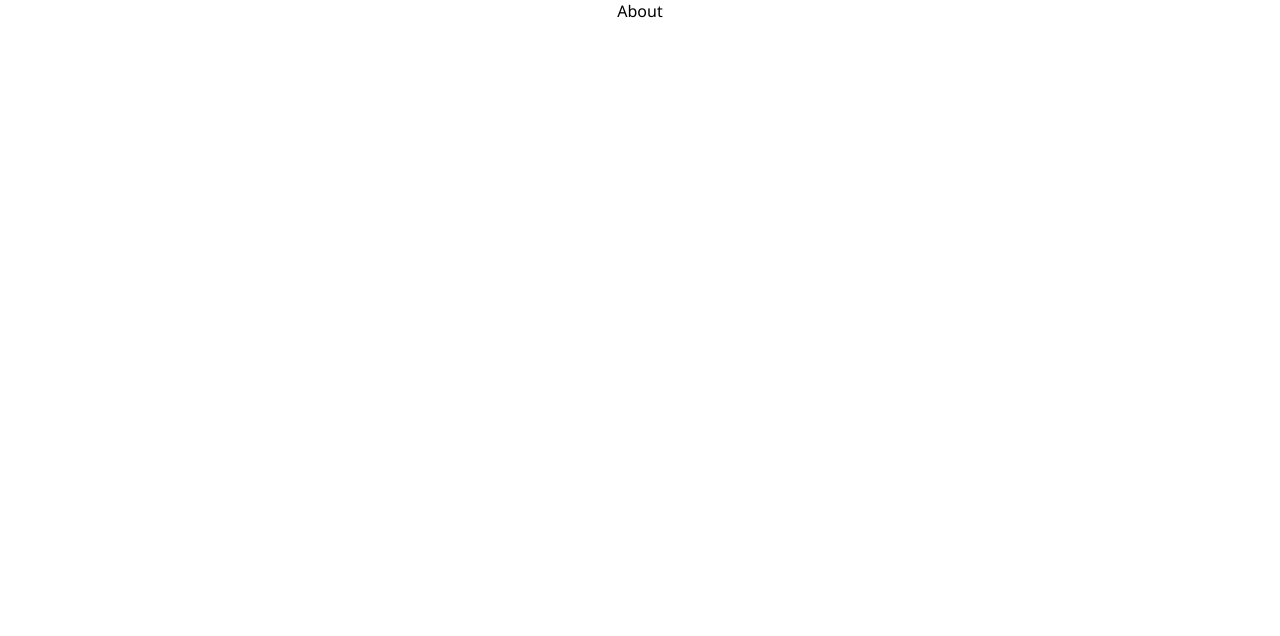
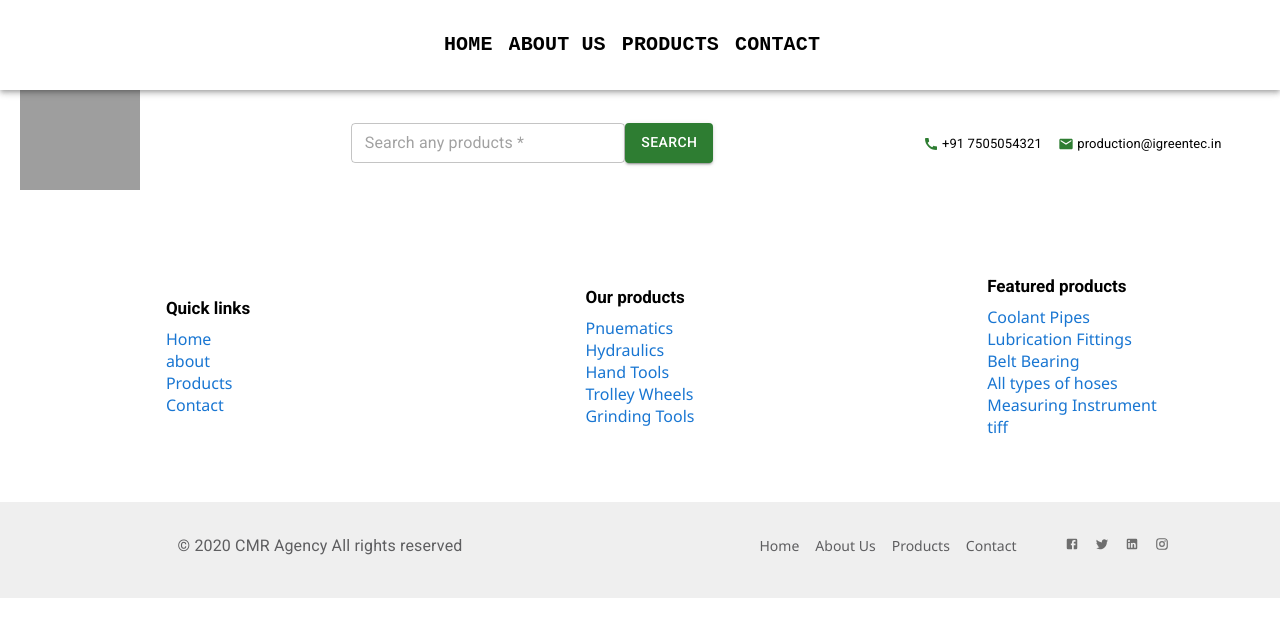
Before and after one commit to mdqtraining/CMRAgency-website, a React (Create React App) app: page /about in a window 1280 px wide. Shown: the top 636 px of the page. Built offline with nearby package versions, Linux system fonts and the light colour scheme; grey boxes are pictures that could not be loaded.

Commit message:
added slides and Navbar and lits centered

```diff
--- a/src/components/FootSection/BottomShortcuts/BottomShortcut.jsx
+++ b/src/components/FootSection/BottomShortcuts/BottomShortcut.jsx
@@ -1,35 +1,45 @@
-import {Grid, Link,ListItem, ListItemText, Typography } from "@mui/material"
+import {Grid, Link,Stack, Typography } from "@mui/material"
 import { Box} from "@mui/system"
-// import { Link } from "react-router-dom"
 
 export default function BottomShortcut() {
   return (
-    <Box>
-      <Grid container mt={5}>
-          <Grid item xs={4} >
-            <Typography variant="h5" color="initial">Quick links</Typography>
-            <ListItem><ListItemText><Link href="/products" underline="none">Home</Link></ListItemText></ListItem>
-            <ListItem><ListItemText><Link href="/products" underline="none">about</Link></ListItemText></ListItem>
-            <ListItem> <ListItemText><Link href="/products" underline="none">Products</Link></ListItemText></ListItem>
-            <ListItem><ListItemText><Link href="/products" underline="none"> Contact</Link></ListItemText></ListItem>
+      <Grid container mt={8} mb={8} spacing={2} alignItems='center'>
+          <Grid item xs={12} md={3} lg={4} justifyContent='center'>
+          <Stack sx={{alignItems:'center'}}>
+           <ul style={{listStyle:'none' , display:'list-item' , textAlign:'left'}}>
+           <Typography variant="h5" color="initial" fontWeight={600} fontSize={17} marginBottom={1}>Quick links</Typography>
+            <li><Link href="/" underline="none">Home</Link></li>
+            <li><Link href="/about" underline="none">about</Link></li>
+            <li><Link href="/products" underline="none">Products</Link></li>
+            <li><Link href="/contact" underline="none"> Contact</Link></li>
+            </ul>
+            </Stack>
           </Grid>
-        <Grid item xs={4}>
-            <Typography variant="h5" color="initial">Our products</Typography>
-            <ListItem><ListItemText><Link href="/products" underline="none">Pnuematics</Link></ListItemText></ListItem>
-            <ListItem><ListItemText><Link href="/products" underline="none">Hydraulics</Link></ListItemText></ListItem>
-            <ListItem> <ListItemText><Link href="/products" underline="none">Hand Tools</Link></ListItemText></ListItem>
-            <ListItem><ListItemText><Link href="/products" underline="none"> Trolley Wheels</Link></ListItemText></ListItem>
-            <ListItem><ListItemText><Link href="/products" underline="none"> Cutting & Grinding Tools</Link></ListItemText></ListItem>
+        <Grid  item xs={12} md={3} lg={4} justifyContent='center'>
+        <Stack sx={{alignItems:'center'}}>
+          <ul style={{listStyle:'none' , display:'list-item' , textAlign:'left'}}>
+            <Typography variant="h5" color="initial"fontWeight={600} fontSize={17} marginBottom={1}>Our products</Typography>
+            <li><Link href="/products" underline="none">Pnuematics</Link></li>
+            <li><Link href="/products" underline="none">Hydraulics</Link></li>
+            <li><Link href="/products" underline="none">Hand Tools</Link></li>
+            <li><Link href="/products" underline="none"> Trolley Wheels</Link></li>
+            <li><Link href="/products" underline="none"> Grinding Tools</Link></li>
+            </ul>
+            </Stack>
         </Grid>
-        <Grid item xs={4}>
-            <Typography variant="h5" color="initial">Featured products</Typography>
-            <ListItem><ListItemText><Link href="/products" underline="none">Coolant Pipes & Lubrication Fittings</Link></ListItemText></ListItem>
-            <ListItem><ListItemText><Link href="/products" underline="none">Belt Bearing</Link></ListItemText></ListItem>
-            <ListItem> <ListItemText><Link href="/products" underline="none">All types of hoses</Link></ListItemText></ListItem>
-            <ListItem><ListItemText><Link href="/products" underline="none"> Measuring Instrument</Link></ListItemText></ListItem>
-            <ListItem><ListItemText><Link href="/products" underline="none"> tiff</Link></ListItemText></ListItem>
+        <Grid  item xs={12} md={3} lg={4} justifyContent='center'>
+        <Stack sx={{alignItems:'center'}}>
+          <ul style={{listStyle:'none' , display:'list-item' , textAlign:'left'}}>
+            <Typography variant="h5" color="initial" fontWeight={600} fontSize={17} marginBottom={1}>Featured products</Typography>
+            <li><Link href="/products" underline="none">Coolant Pipes</Link></li>
+            <li><Link href="/products" underline="none">Lubrication Fittings</Link></li>
+            <li><Link href="/products" underline="none">Belt Bearing</Link></li>
+            <li><Link href="/products" underline="none">All types of hoses</Link></li>
+            <li><Link href="/products" underline="none"> Measuring Instrument</Link></li>
+            <li><Link href="/products" underline="none"> tiff</Link></li>
+            </ul>
+            </Stack>
         </Grid>
       </Grid>
-    </Box>
   )
 }
--- a/src/components/FootSection/CopyrightSection/CrandLink.jsx
+++ b/src/components/FootSection/CopyrightSection/CrandLink.jsx
@@ -6,23 +6,21 @@ import { Box,Grid, Link, Typography } from '@mui/material';
 
 export default function CrandLink() {
   return (
-    <Box sx={{backgroundColor:'#efefef' , height :100 , width:'100%'}}>
-      <Grid container>
-        <Grid item xs={6} mt={5}>
+    <Grid container sx={{backgroundColor:'#efefef' , width:'100%' , alignItems:'center'}}>
+        <Grid item xs={12} lg={6} mt={4} mb={5}>
         <Typography color='#5e5e60'>© 2020 CMR Agency All rights reserved</Typography>
         </Grid>
-      <Grid item xs={6} mt={5} sx={{fontSize:14}}>
-          <Link href="/" underline='none' color='#5e5e60' marginRight={2}>Home</Link>
+      <Grid item xs={12} lg={6} mt={4} mb={5} sx={{fontSize:14}}>
+          <Link href="/" underline='none' color='#5e5e60' marginLeft={3} marginRight={2}>Home</Link>
           <Link href="/about" underline='none' color='#5e5e60' marginRight={2}>About Us</Link>
           <Link href="/products" underline='none' color='#5e5e60' marginRight={2}>Products</Link>
-          <Link href="/contact" underline='none' color='#5e5e60' marginRight={8}>Contact</Link>
+          <Link href="/contact" underline='none' color='#5e5e60' marginRight={6}>Contact</Link>
 
         <FacebookIcon color="action"  fontSize='xs' sx={{marginRight:2}} />
         <TwitterIcon color="action"  fontSize='xs' sx={{marginRight:2}}   />
         <LinkedInIcon color="action" fontSize='xs' sx={{marginRight:2}}  />
         <InstagramIcon color="action" fontSize='xs' sx={{marginRight:2}}  />
       </Grid>
-      </Grid>
-    </Box>
+    </Grid>
   )
 }
--- a/src/components/HeadSection/Header/Header.jsx
+++ b/src/components/HeadSection/Header/Header.jsx
@@ -1,3 +1,4 @@
+import { Box } from '@mui/material';
 import React ,{Suspense} from 'react';
 
 const Navbar = React.lazy(()=>import("../Navbar/Navbar"));
@@ -6,12 +7,11 @@ const Searchbox = React.lazy(()=>import("../Searchbox/Searchbox"));
 
 export default function HeadSection() {
   return (
-    <div >
+    <Box>
      <Suspense fallback={<h1>Loading</h1>}>
-        <Icons />
+       <Navbar />
         <Searchbox />
-        <Navbar />
         </Suspense>
-    </div>
+    </Box>
   )
 }
--- a/src/components/HeadSection/Navbar/Navbar.jsx
+++ b/src/components/HeadSection/Navbar/Navbar.jsx
@@ -1,9 +1,10 @@
-import { AppBar, Toolbar, Typography } from "@mui/material";
+import { AppBar, CssBaseline, Toolbar, Typography } from "@mui/material";
+import { Box } from "@mui/system";
 
 export default function Navbar() {
   return (
-    <AppBar>
-          <Toolbar>
+    <AppBar sx={{position:'sticky'}}>
+          <Toolbar sx={{backgroundColor:'#fff' , display:'flex' ,justifyContent:'center' , height : 90}}>
             <Typography
             variant="h6"
             noWrap
@@ -14,7 +15,7 @@ export default function Navbar() {
               display: { xs: 'none', md: 'flex' },
               fontFamily: 'monospace',
               fontWeight: 600,
-              color: 'inherit',
+              color: 'initial',
               textDecoration: 'none',
             }}
           >HOME</Typography>
@@ -22,13 +23,13 @@ export default function Navbar() {
             variant="h6"
             noWrap
             component="a"
-            href="/"
+            href="/about"
             sx={{
               mr: 2,
               display: { xs: 'none', md: 'flex' },
               fontFamily: 'monospace',
               fontWeight: 600,
-              color: 'inherit',
+              color: 'initial',
               textDecoration: 'none',
             }}
           >ABOUT US</Typography>
@@ -36,13 +37,13 @@ export default function Navbar() {
             variant="h6"
             noWrap
             component="a"
-            href="/"
+            href="/products"
             sx={{
               mr: 2,
               display: { xs: 'none', md: 'flex' },
               fontFamily: 'monospace',
               fontWeight: 600,
-              color: 'inherit',
+              color: 'initial',
               textDecoration: 'none',
             }}
           >PRODUCTS</Typography>
@@ -50,13 +51,13 @@ export default function Navbar() {
             variant="h6"
             noWrap
             component="a"
-            href="/"
+            href="/contact"
             sx={{
               mr: 2,
               display: { xs: 'none', md: 'flex' },
               fontFamily: 'monospace',
               fontWeight: 600,
-              color: 'inherit',
+              color: 'initial',
               textDecoration: 'none',
             }}
           >CONTACT</Typography>
--- a/src/components/HeadSection/Searchbox/Searchbox.jsx
+++ b/src/components/HeadSection/Searchbox/Searchbox.jsx
@@ -1,18 +1,36 @@
 import CallIcon from '@mui/icons-material/Call';
 import MailIcon from '@mui/icons-material/Mail';
+import { Box, Button, Grid, TextField, Typography } from '@mui/material';
+import { display } from '@mui/system';
+
 
 export default function Searchbox() {
   return (
-    <div>
-      <div>
-        <img src="https://www.igreentechnologies.in/img/logo.jpg" alt="logo" />
-        <input type='text' id='input'name='searchInput' placeholder="Search any products"></input>
-        <button type="search">Search</button>
-        </div>
-        <div >
-        <CallIcon color='primary' fontSize='xs' ></CallIcon><span> +91 73730 42047</span>
-        <MailIcon color='primary' fontSize='xs'></MailIcon><span> info@cmragency.com</span>
-        </div>
-    </div>
+      <Grid container spacing={2} alignItems='center' rowSpacing={2}>
+        <Grid item xs={12} sm={2} md={3} lg={2}>
+            <Box component='img' marginRight={5} src="https://www.igreentechnologies.in/img/logo.jpg" alt="logo"
+            sx={{width:120 , height:100 }}>
+          </Box>
+          </Grid>
+          <Grid item xs={12} sm={10} lg={6}>
+          <Box>
+        <TextField
+        sx={{width:'30ch'}}
+            size='small'
+            id="inputName"
+            defaultValue=""
+            variant='outlined'
+            placeholder='Search any products *'
+          />
+        <Button variant='contained' color='success' sx={{height:40}}>Search</Button>
+        </Box>
+        </Grid>
+        <Grid item xs={12} sm={3} md={3} lg={4}>
+        <Box>
+        <CallIcon color='success' fontSize='xs' sx={{verticalAlign:'middle'}} ></CallIcon><Typography component='span' fontSize='small' marginRight={2}> +91 7505054321</Typography>
+        <MailIcon color='success' fontSize='xs' sx={{verticalAlign:'middle'}}></MailIcon><Typography component='span' fontSize='small'> production@igreentec.in</Typography>
+        </Box>
+        </Grid>
+      </Grid>
   )
 }
--- a/src/components/MainSection/Main.jsx
+++ b/src/components/MainSection/Main.jsx
@@ -3,34 +3,57 @@ import productInfo from "./ProductInfo";
 import CallIcon from '@mui/icons-material/Call';
 import MailIcon from '@mui/icons-material/Mail';
 import LocationOnIcon from '@mui/icons-material/LocationOn';
+import ImageSlider from './Slider';
+import PersonIcon from '@mui/icons-material/Person';
+import {InputAdornment} from '@mui/material';
 
+const slides = [
+  {
+  url:'https://www.cmragency.in/images/main-slider/3.jpg',
+  title : "Experienced in Jacking Solution",
+  },
+  {
+  url:'https://www.cmragency.in/images/main-slider/2.jpg',
+  title :'One Stop Solution For All Industrial Need'
+  },{
+  url:'https://www.cmragency.in/images/main-slider/1.jpg',
+  title :'Best Featuring Store for Torqing Solution'
+  },
+]
 
 export default function Main() {
   return (
-    <div>
-      <div className="container1">
-        <div className='scrollingImg'>
-        {/* <img src='https://www.cmragency.in/images/main-slider/3.jpg'/> */}
-        </div>
-      </div>
-      <div className="container2">
-        <div className='text-con'>
-        <h2>About CMR Agency</h2>
-        {/* <p>CMR Agency is one of the leading Distributor and Stockist for all Industrial Products across India since 1985. Under the guidance of our founder Mr Chidambaram Ramasamy over 35 years, we are providing best Customer Service. Presently having Headquarters in Trichy and Branch Office in Sriperumbudhur with Integrated Warehouse. We deal with Pneumatics, Hydraulics, Hand tools, Power Tools, Cutting Tools, Measuring Instruments, Trolley Wheels, Adhesives, Abrasives, Brass Fittings,Hydraulic Fitting and all types of Fittings, Bearings, Rubber Products, Electrical, Hardware and Consumables etc.</p>
-        <Button variant='contained'>Read More</Button> */}
-        </div>
-        <div className='rightside-img'>
-        <img className='container2-img' src='https://www.cmragency.in/images/about.png' alt='img'></img>
-        </div>
-      </div>
+    <Box>
+        <ImageSlider slides={slides}/>
+      <Grid container sx={{width:'100%' , bgcolor:'#efefef'}} mb={20}>
+        <Grid item xs={12} lg={6}>
+            <Typography variant="h4" color="primary" letterSpacing={1} fontWeight={400} lineHeight={1} margin={3}>About CMR Agency</Typography>
+            <Typography variant='body2' color='#222' align='left' lineHeight={2} fontSize={18} marginLeft={3} marginBottom={3}>CMR Agency is one of the leading Distributor and Stockist for all Industrial
+          Products across India since 1985. Under the guidance of our founder
+           Mr Chidambaram Ramasamy over 35 years, we are providing best Customer Service.
+           Presently having Headquarters in Trichy and Branch Office in Sriperumbudhur with
+           Integrated Warehouse. We deal with Pneumatics, Hydraulics, Hand tools, Power Tools,
+           Cutting Tools, Measuring Instruments, Trolley Wheels, Adhesives, Abrasives, Brass
+           Fittings,Hydraulic Fitting and all types of Fittings, Bearings, Rubber Products, E
+           lectrical, Hardware and Consumables etc.</Typography>
+           <Button variant='contained' color='success' sx={{marginBottom:5 , marginTop:2 , width:200 , height:50}}>Read More</Button>
+        </Grid>
+        <Grid item xs={12} lg={6}>
+          <Box component='img' sx={{width:400 , height:300}} src='https://www.cmragency.in/images/resource/mission.jpg'></Box>
+        </Grid>
+      </Grid>
+
+
+
+
       <Container>
       <Box>
         <Typography variant='h3' align='center' margin={5}>Our Products</Typography>
-        <Grid container spacing={2} >
+        <Grid container spacing={1} alignItems='center'>
         {
           productInfo.map((product , index)=>{
             return(
-            <Grid item xs={4} key={index}>
+            <Grid item xs={12} sm={6} md={4} key={index}>
             <Card sx={{ maxWidth: 400 , height :400 ,backgroundColor:'#efefef', outline:0 , border:0 , boxShadow:0}} square={true} >
              <CardMedia
               component="img"
@@ -40,7 +63,7 @@ export default function Main() {
               alt="img"
             />
             <CardContent>
-              <Typography variant="h6"  color="primary" align='left' mb={5} fontWeight="600" fontSize={14}>
+              <Typography variant="h6"  color="##424242" align='left' mb={5} fontWeight="600" fontSize={14}>
               {product.name}
                 </Typography>
               <Typography variant="body2" color="text.secondary" align='left'>
@@ -49,7 +72,7 @@ export default function Main() {
             </CardContent>
           </Card>
           <Box mt={2} mb={5}>
-            <Button variant='contained'>READ MORE</Button>
+            <Button variant='contained' color='success'>READ MORE</Button>
             </Box>
             </Grid>
             )
@@ -59,43 +82,56 @@ export default function Main() {
       </Box>
       </Container>
 
-      <Box component='div' sx={{display:'flex' , width:'100%'}} mt={10}>
+
+
         <Grid container>
-       <Grid item xs={4} component='div' sx={{backgroundColor:'#efefef' , display:'block'}}>
+       <Grid item xs={12} md={6} lg={4} component='div' sx={{backgroundColor:'#efefef' , display:'block'}}>
            <Box mt={3}>
-           <MailIcon color='primary' fontSize='large' marginTop={3} />
+           <MailIcon color='success' fontSize='large' margintop={3} />
            <Typography variant='body2' color='#212121' fontSize={14} fontWeight={400} marginBottom={5}>info@cmragency</Typography>
            </Box>
            <Box mb={10} >
-           <LocationOnIcon color='primary' fontSize='large' />
-           <Typography variant='h6' color='primary' fontSize={16} fontWeight={600}>CMR AGENCY</Typography>
-           <Typography variant='h6' color='primary'  fontSize={14}> shop no: 7/4, car street,banglore mani road,sriperumbudur,pin-602105. </Typography>
+           <LocationOnIcon color='success' fontSize='large' />
+           <Typography variant='h6' color='#424242' fontSize={16} fontWeight={600}>CMR AGENCY</Typography>
+           <Typography variant='h6' color='#424242'  fontSize={14}> shop no: 7/4, car street,banglore mani road,sriperumbudur,pin-602105. </Typography>
            </Box>
            <Box>
-           <CallIcon color='primary' fontSize='large' />
+           <CallIcon color='success' fontSize='large' />
            <Typography variant='body2' color='#212121' fontSize={14} fontWeight={400} marginBottom={10}>+91 73730 42047</Typography>
            </Box>
        </Grid>
-       <Grid item xs={8} component='div' sx={{backgroundColor:'#f7f4f4'}}>
+       <Grid item xs={12} md={6} lg={8} component='div' sx={{backgroundColor:'#f7f4f4'}}>
             <Box alignContent='center' mt={5}>
-            <Typography variant='h2' color='primary' fontSize={20} fontWeight={500} marginBottom={3} >Enquiry us</Typography>
-            <Typography variant='h2' color='primary' fontSize={20} fontWeight={300} marginBottom={5}>Get in touch with us</Typography>
+            <Typography variant='h2' color='#424242' fontSize={20} fontWeight={500} marginBottom={3} >Enquiry us</Typography>
+            <Typography variant='h2' color='#424242' fontSize={20} fontWeight={300} marginBottom={5}>Get in touch with us</Typography>
             </Box>
             <Box
         component="form"
         sx={{
-          '& .MuiTextField-root': { m: 1, width: '40ch'},
+          '& .MuiTextField-root': { m: 1, width: '30ch'},
         }}
         noValidate
         autoComplete="off"
       >
         <div>
           <TextField
-            id="inputName"
+            size='small'
+            id="outlined-end-adornment"
             defaultValue=""
             placeholder='Your Name *'
+             inputProps={
+              {
+              endAdornment :
+                <InputAdornment position="end">
+                  <PersonIcon />
+                </InputAdornment>
+              }
+
+             }
+
           />
           <TextField
+          size='small'
             id="inputEmail"
             defaultValue=""
             placeholder='Your Email *'
@@ -103,23 +139,27 @@ export default function Main() {
         </div>
         <div>
         <TextField
+        size='small'
             id="inputMobile"
             defaultValue=""
             placeholder='Mobile Number'
           />
         <TextField
+        size='small'
             id="inputSubject"
             defaultValue=""
             placeholder='Your Subject'
           />
       </div>
     </Box>
-          <Box mt={5}>
-            <Button variant='contained' sx={{width:200 , height:50}}>GET A QUOTE</Button>
+          <Box mt={5} mb={2}>
+            <Button variant='contained' color='success' sx={{width:200 , height:50}}>GET A QUOTE</Button>
             </Box>
        </Grid>
        </Grid>
+
+
+
       </Box>
-  </div>
   )
 }
--- /dev/null
+++ b/src/components/MainSection/Slider.jsx
@@ -0,0 +1,56 @@
+import { Box, Container} from "@mui/system";
+import { useState } from "react";
+import ArrowCircleLeftIcon from '@mui/icons-material/ArrowCircleLeft';
+import ArrowCircleRightIcon from '@mui/icons-material/ArrowCircleRight';
+import { Button, Typography } from "@mui/material";
+
+const ImageSlider = ({ slides }) => {
+    const [currentIndex, setCurrentIndex] = useState(0);
+    const goToPrevious = () => {
+      const isFirstSlide = currentIndex === 0;
+      const newIndex = isFirstSlide ? slides.length - 1 : currentIndex - 1;
+      setCurrentIndex(newIndex);
+    };
+    const goToNext = () => {
+      const isLastSlide = currentIndex === slides.length - 1;
+      const newIndex = isLastSlide ? 0 : currentIndex + 1;
+      setCurrentIndex(newIndex);
+    };
+    const goToSlide = (slideIndex) => {
+      setCurrentIndex(slideIndex);
+    };
+
+    return (
+        <Container>
+      <Box sx={{width:'100%' , position:'relative' , height:400}}>
+        <Box>
+          <Box onClick={goToPrevious} sx={{position:'absolute' , top:'50%', left:'2%' , zIndex:1}} >
+           <ArrowCircleLeftIcon fontSize="large" color="success"/>
+          </Box>
+          <Box onClick={goToNext} sx={{position:'absolute' , top:'50%' , right:'2%', zIndex:1}} >
+            <ArrowCircleRightIcon fontSize="large"color="success" />
+          </Box>
+        </Box>
+        <Box sx={{ width:'100%', height:400 ,backgroundSize:'cover' , backgroundPosition:'center', backgroundImage:`url(${slides[currentIndex].url})`}}>
+            <Box component='div' sx={{width:500 , bgcolor:'#ffff' , position :'absolute' , top:'30%' , left:'10%'}}>
+                <Typography variant="h5" fontFamily={600} color='initial' marginTop={2}>{slides[currentIndex].title}</Typography>
+                <Button variant="contained" sx={{margin:5}}>Read More</Button>
+            </Box>
+        </Box>
+        <Box sx={{display:'flex' , justifyContent:'center'}}>
+          {slides.map((slide, slideIndex) => (
+            <Box
+            sx={{margin:'0 3px' , cursor:'pointer' , color:'#ffff' , transform: `translate(${0}px, ${-50}px)`}}
+              key={slideIndex}
+              onClick={() => goToSlide(slideIndex)}
+            >
+              ●
+            </Box>
+          ))}
+        </Box>
+      </Box>
+      </Container>
+    );
+  };
+
+  export default ImageSlider;
--- a/src/components/routes/About.jsx
+++ b/src/components/routes/About.jsx
@@ -1,8 +1,11 @@
-
-import React from 'react'
+import Header from "../HeadSection/Header/Header";
+import Footer from "../FootSection/Footer/Footer";
 
 export default function About() {
   return (
-    <div>About</div>
+    <div>
+    <Header />
+    <Footer />
+    </div>
   )
 }
--- a/src/index.css
+++ b/src/index.css
@@ -4,6 +4,7 @@ body {
     sans-serif;
   -webkit-font-smoothing: antialiased;
   -moz-osx-font-smoothing: grayscale;
+  overflow-x: hidden;
 }
 
 code {
```
Also changed, not shown: src/components/HeadSection/Icons/Icon.jsx (+12 -11 lines).
